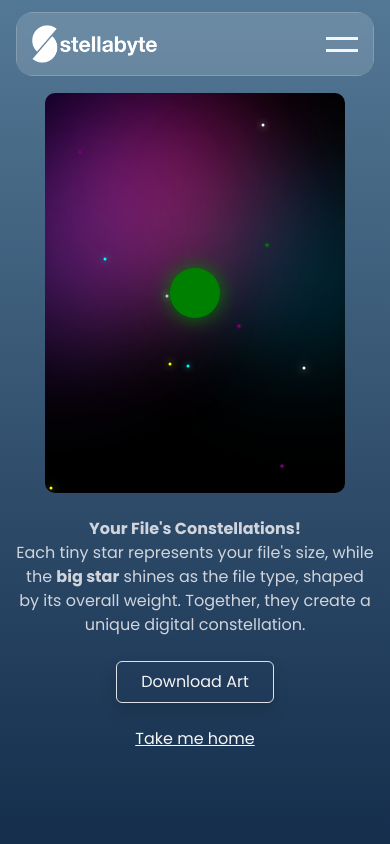
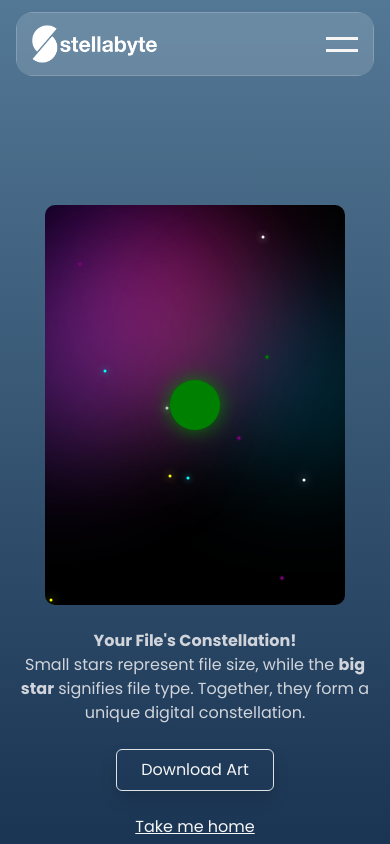
Before and after one commit to ZVKubajak/Stellabyte, a React (Vite) app in the folder client/: page /constellation in a window 390 px wide. Shown: the top 844 px of the page. Built offline with nearby package versions, Linux system fonts and the light colour scheme; sample sign-in values are in the browser's storage.

Commit message:
completed all of media queries

```diff
--- a/client/src/pages/Constellation.tsx
+++ b/client/src/pages/Constellation.tsx
@@ -57,14 +57,20 @@ const Constellation = () => {
       "rgba(255, 20, 147, 0.3)",
       "rgba(0, 191, 255, 0.2)",
       "rgba(255, 105, 180, 0.25)",
-      "rgba(138, 43, 226, 0.3)"
+      "rgba(138, 43, 226, 0.3)",
     ];
 
     nebulaColors.forEach((color) => {
       ctx.fillStyle = color;
       ctx.filter = "blur(50px)";
       ctx.beginPath();
-      ctx.arc(Math.random() * canvas.width, Math.random() * canvas.height, 100, 0, Math.PI * 2);
+      ctx.arc(
+        Math.random() * canvas.width,
+        Math.random() * canvas.height,
+        100,
+        0,
+        Math.PI * 2
+      );
       ctx.fill();
     });
 
@@ -80,7 +86,14 @@ const Constellation = () => {
     });
 
     if (centerStar) {
-      const gradient = ctx.createRadialGradient(150, 200, 0, 150, 200, centerStar.starSize);
+      const gradient = ctx.createRadialGradient(
+        150,
+        200,
+        0,
+        150,
+        200,
+        centerStar.starSize
+      );
       gradient.addColorStop(0, centerStar.color);
       ctx.fillStyle = gradient;
       ctx.shadowColor = centerStar.color;
@@ -102,34 +115,35 @@ const Constellation = () => {
   };
 
   return (
-    <div className="flex justify-center items-center relative w-full h-screen">
-      <div className="flex flex-col items-center">
+    <div className="flex justify-center items-center relative w-full h-screen testing mb-[100px]">
+      <div className="flex flex-col items-center mt-[200px]">
         {/* Canvas for background and stars */}
-        <div className="relative ">
+        <div className="relative testing">
           <canvas
             ref={canvasRef}
             width={300}
             height={400}
             className="rounded-[10px] cursor-pointer"
           />
-        </div>
-
+        </div>{" "}
         {/* Paragraph tag below the canvas */}
-        <p className="mt-4 text-center text-gray-300 mx-3">
-          <strong>Your File's Constellations!</strong> <br />
-          Each tiny star represents your file's size, while the{" "}
-          <strong>big star</strong> shines as the file type, shaped by its
-          overall weight. Together, they create a unique digital constellation.
+        <p className="mt-4 text-center text-gray-300 mx-3 xl:text-[22px]">
+          <strong>Your File's Constellation!</strong> <br />
+          Small stars represent file size, while the <strong>
+            big star
+          </strong>{" "}
+          signifies file type. Together, they form a unique digital
+          constellation.
         </p>
-
         <button
           className="text-[whitesmoke] border py-2 px-4 rounded shadow mt-2"
           onClick={handleDownload}
         >
           Download Art
         </button>
-
-        <Link className="text-[whitesmoke] mt-4" to="/">Take me home</Link>
+        <Link className="text-[whitesmoke] mt-4" to="/">
+          Take me home
+        </Link>
       </div>
     </div>
   );
--- a/client/src/pages/ErrorPage.tsx
+++ b/client/src/pages/ErrorPage.tsx
@@ -1,9 +1,16 @@
+import { Link } from "react-router-dom";
+import Button from "react-bootstrap/Button";
+
 const ErrorPage = () => {
-    return (
-        <div>
-            <h1>error</h1>
-        </div>
-    )
+  return (
+    <div className="flex flex-col text-center text-[whitesmoke] h-screen w-2/5 mx-auto justify-center">
+      <h1 className="text-6xl mb-3">Whoops!</h1>
+      <p className="text-4xl mb-12">It seems like you got lost...</p>
+      <Link to="/">
+        <Button className="mx-72 py-2">Return to Home</Button>
+      </Link>
+    </div>
+  );
 };
 
-export default ErrorPage
+export default ErrorPage;
--- a/client/src/pages/Settings.tsx
+++ b/client/src/pages/Settings.tsx
@@ -134,10 +134,10 @@ const Settings = () => {
   return (
     <div className="h-screen flex justify-center items-center sm:mx-12 md:mx-20 lg:mx-28 xl:mx-36 2xl:mx-40">
       <div className="p-4 max-w-3xl w-full">
-        <h1 className="text-center text-[whitesmoke] text-2xl mb-[25px] sm:text-3xl md:text-4xl 2xl:text-5xl">
+        <h1 className="text-center text-[whitesmoke] text-2xl mb-[25px] sm:text-3xl md:text-4xl 2xl:text-2xl">
           Settings
         </h1>
-        <div className="mb-6 border p-4 rounded shadow flex flex-col items-center gap-6">
+        <div className="mb-6 border p-4 rounded shadow flex flex-col items-center gap-6 lg:w-2/3 lg:mx-auto">
           <button
             className="text-[whitesmoke] bg-[#09203f] py-3 w-full rounded m-0 hover:bg-[#0e3a5a] transition-colors"
             onClick={handleShowUpdateEmailModal}
--- a/client/src/pages/Storage.tsx
+++ b/client/src/pages/Storage.tsx
@@ -80,21 +80,25 @@ const Storage = () => {
 
   return (
     <div className="h-screen">
-      <h1 className="text-center text-[whitesmoke] mt-[160px]">Your Files</h1>
+      <h1 className="text-center text-2xl text-[whitesmoke] mt-[160px]">Storage</h1>
 
-      <div className="mt-20 space-y-8 overflow-y-auto max-h-[550px]"> {/* Added max height and scroll */}
+      <div className="mt-20 space-y-8 overflow-y-auto max-h-[550px]">
+        {" "}
+        {/* Added max height and scroll */}
         {userFiles.length > 0 ? (
           userFiles.map((file) => (
             <div
               key={file.id}
-      className="relative border-2 border-none rounded-lg w-3/4 p-2 mx-auto"
+              className="relative border-2 border-none rounded-lg w-3/4 2xl:w-2/5 p-2 mx-auto"
             >
               {/* Glass background */}
               <div className="absolute inset-0 glass shadow-none testing1"></div>
 
               <div className="flex relative">
                 <div className="w-4/5">
-          <p className="text-[whitesmoke] font-semibold">{file.fileName}</p>
+                  <p className="text-[whitesmoke] font-semibold">
+                    {file.fileName}
+                  </p>
                   <p className="text-[whitesmoke] m-0">{file.fileType}</p>
                   <p className="text-[whitesmoke] m-0">{file.fileSize} Bytes</p>
                 </div>
@@ -102,12 +106,12 @@ const Storage = () => {
                   <FontAwesomeIcon
                     icon={faMeteor}
                     onClick={() => constellizeFile(file)}
-            className="text-[whitesmoke]"
+                    className="text-[whitesmoke] cursor-pointer"
                   />
                   <FontAwesomeIcon
                     icon={faXmark}
                     onClick={() => removeUserFile(file.id, file.userId)}
-            className="text-[whitesmoke]"
+                    className="text-[whitesmoke] cursor-pointer"
                   />
                 </div>
               </div>
@@ -118,7 +122,10 @@ const Storage = () => {
             <p className="text-center text-[whitesmoke] text-2xl mb-4">
               Your storage is empty.
             </p>
-            <button onClick={() => navigate("/upload")} className="text-[whitesmoke] py-2 px-3 rounded mx-28 bg-[#09203f]">
+            <button
+              onClick={() => navigate("/upload")}
+              className="text-[whitesmoke] py-2 px-3 rounded mx-28 bg-[#09203f] mx-auto md:w-1/4 md:text-lg xl:w-1/5"
+            >
               Upload Files
             </button>
           </div>
--- a/client/src/pages/Support.tsx
+++ b/client/src/pages/Support.tsx
@@ -78,7 +78,7 @@ const Support = () => {
   };
 
   return (
-    <div className="h-screen p-4 max-w-3xl mx-auto">
+    <div className="h-screen p-4 max-w-3xl mx-auto mb-[200px]">
       <h1 className="text-2xl mt-[100px] mb-[25px] text-center text-[whitesmoke] sm:mt-40">
         Support
       </h1>
@@ -115,7 +115,7 @@ const Support = () => {
             </label>
             {hasEmail && userEmail ? (
               <div className="flex flex-row items-center justify-between border border-[whitesmoke] rounded p-2">
-                <span className="text-[15px] text-[whitesmoke]">
+                <span className="truncate text-[15px] text-[whitesmoke]">
                   {userEmail}
                 </span>
                 <button
--- a/client/src/pages/Upload.tsx
+++ b/client/src/pages/Upload.tsx
@@ -98,7 +98,7 @@ const Upload = () => {
   return (
     <div className="text-center h-screen">
 
-      <h1 className="text-[whitesmoke] mt-[200px] mb-[70px]">Upload Your Files</h1>
+      <h1 className="text-[whitesmoke] text-2xl mt-[200px] mb-[70px]">Upload Your Files</h1>
       <div className="flex flex-col justify-between items-center">
         <FontAwesomeIcon
           className="file-upload-icon text-[80px] text-[whitesmoke] drop-shadow-md mb-[50px] testing"
```
Lines whose indentation alone changed are shown as unchanged.
